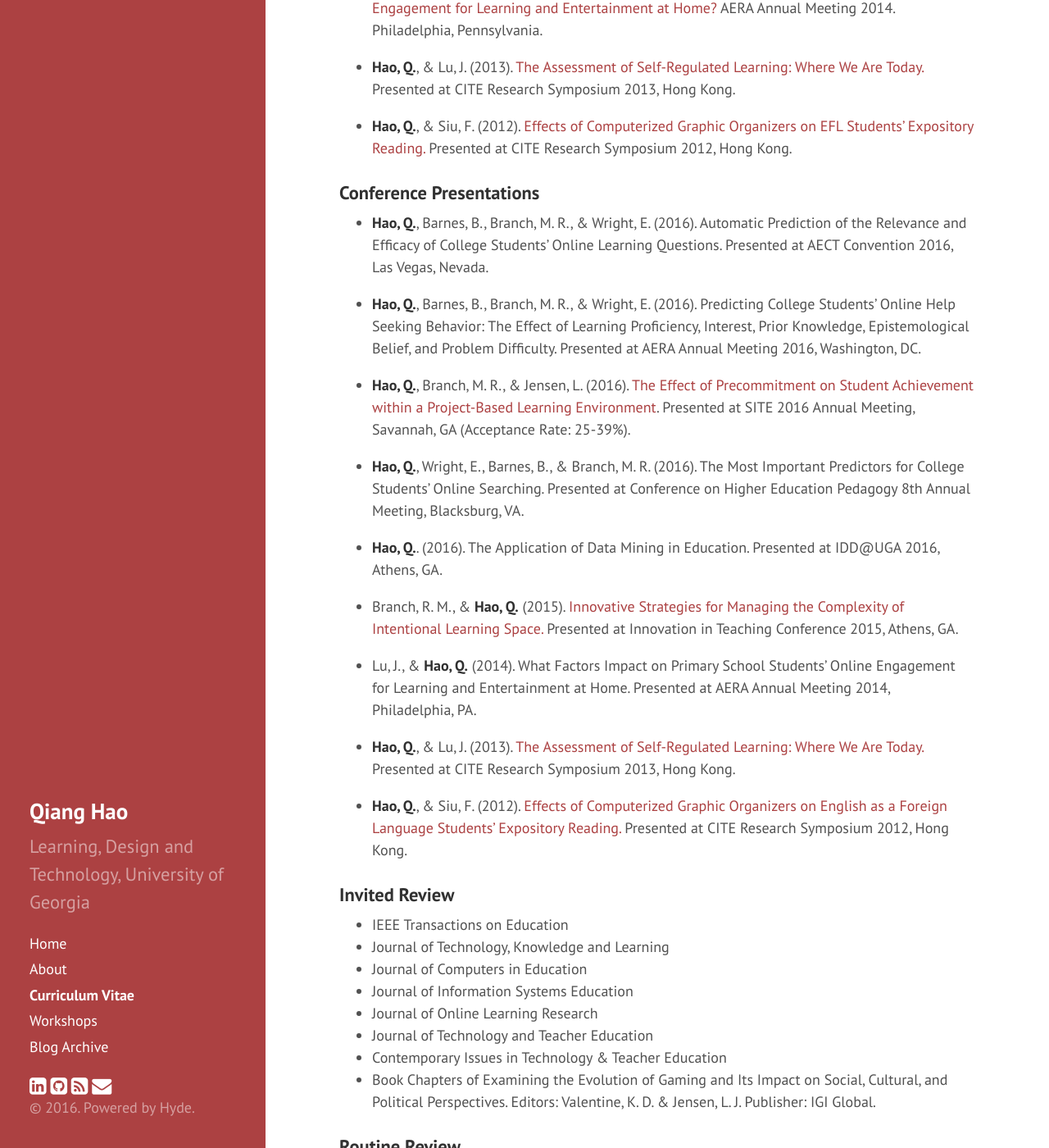
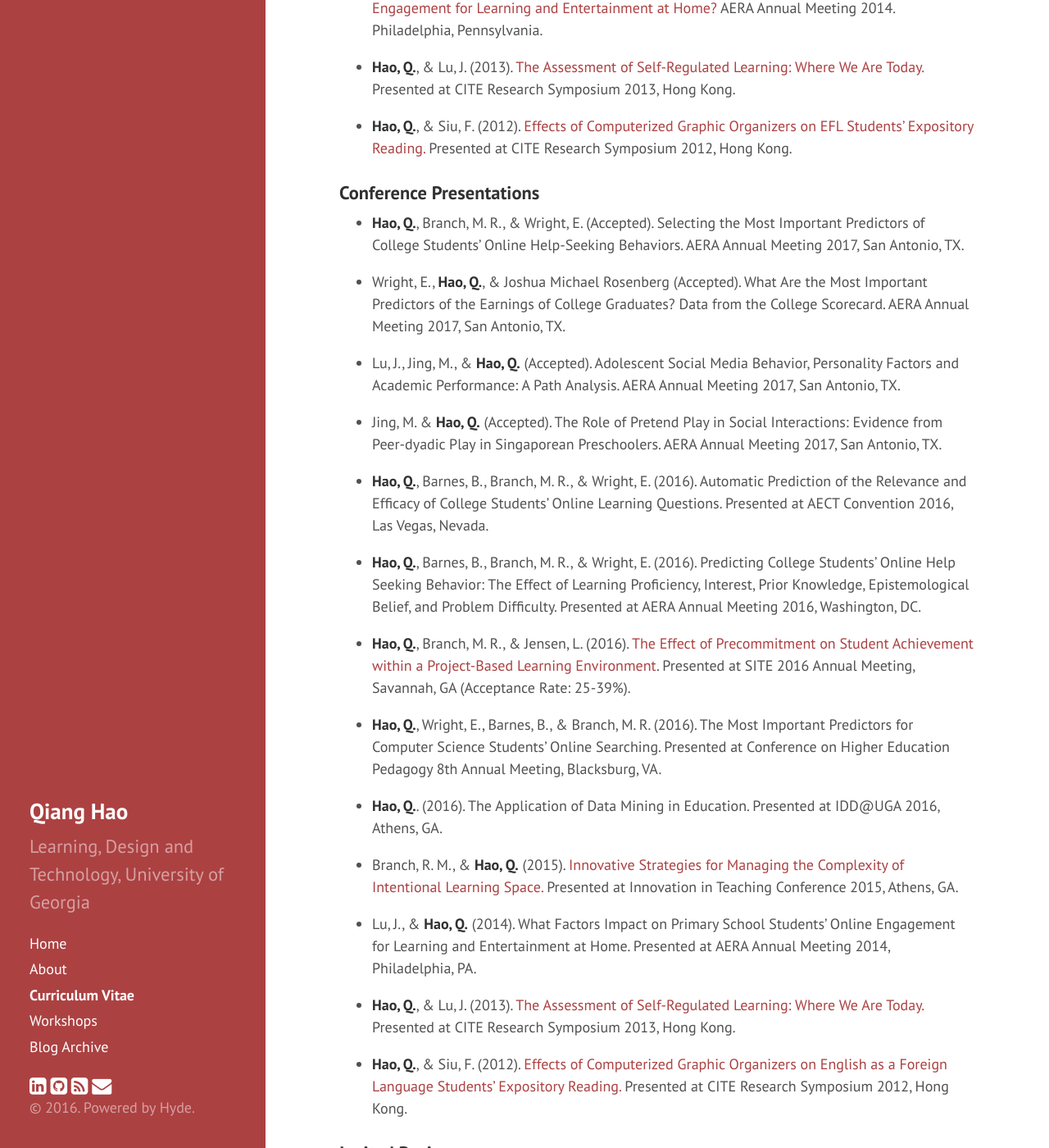
Before and after one commit to Neo-Hao/neo-hao.github.io, a Jekyll site: the page built from cv.md, in a window 1280 px wide and 1400 px high, scrolled down 1614 px. Shown: the whole window at 82% size. Built offline with Jekyll 4.4.1, drawn with Linux system fonts in a browser that asks for light colours; nearby versions of some CDN libraries.

Commit message:
presentations

```diff
--- a/cv.md
+++ b/cv.md
@@ -54,13 +54,21 @@ title: Curriculum Vitae
 
 ### Conference Presentations
 
+* <strong>Hao, Q.</strong>, Branch, M. R., & Wright, E. (Accepted). Selecting the Most Important Predictors of College Students’ Online Help-Seeking Behaviors. AERA Annual Meeting 2017, San Antonio, TX.
+
+* Wright, E., <strong>Hao, Q.</strong>, & Joshua Michael Rosenberg (Accepted). What Are the Most Important Predictors of the Earnings of College Graduates? Data from the College Scorecard. AERA Annual Meeting 2017, San Antonio, TX.
+
+* Lu, J., Jing, M., & <strong>Hao, Q.</strong> (Accepted). Adolescent Social Media Behavior, Personality Factors and Academic Performance: A Path Analysis. AERA Annual Meeting 2017, San Antonio, TX.
+
+* Jing, M. & <strong>Hao, Q.</strong> (Accepted). The Role of Pretend Play in Social Interactions: Evidence from Peer-dyadic Play in Singaporean Preschoolers. AERA Annual Meeting 2017, San Antonio, TX.
+
 * <strong>Hao, Q.</strong>, Barnes, B., Branch, M. R., & Wright, E. (2016). Automatic Prediction of the Relevance and Efficacy of College Students’ Online Learning Questions. Presented at AECT Convention 2016, Las Vegas, Nevada.
 
 * <strong>Hao, Q.</strong>, Barnes, B., Branch, M. R., & Wright, E. (2016). Predicting College Students' Online Help Seeking Behavior: The Effect of Learning Proficiency, Interest, Prior Knowledge, Epistemological Belief, and Problem Difficulty. Presented at AERA Annual Meeting 2016, Washington, DC.
 
 * <strong>Hao, Q.</strong>, Branch, M. R., & Jensen, L. (2016). <a href="http://www.slideshare.net/qianghaoqiang/the-effect-of-precommitment-on-student-achievement-within-a-projectbased-learning-environment" target="_blank">The Effect of Precommitment on Student Achievement within a Project-Based Learning Environment</a>. Presented at SITE 2016 Annual Meeting, Savannah, GA (Acceptance Rate: 25-39%).
 
-* <strong>Hao, Q.</strong>, Wright, E., Barnes, B., & Branch, M. R. (2016). The Most Important Predictors for College Students’ Online Searching. Presented at Conference on Higher Education Pedagogy 8th Annual Meeting, Blacksburg, VA.
+* <strong>Hao, Q.</strong>, Wright, E., Barnes, B., & Branch, M. R. (2016). The Most Important Predictors for Computer Science Students’ Online Searching. Presented at Conference on Higher Education Pedagogy 8th Annual Meeting, Blacksburg, VA.
 
 * <strong>Hao, Q.</strong>. (2016). The Application of Data Mining in Education. Presented at IDD@UGA 2016, Athens, GA.
 
```
